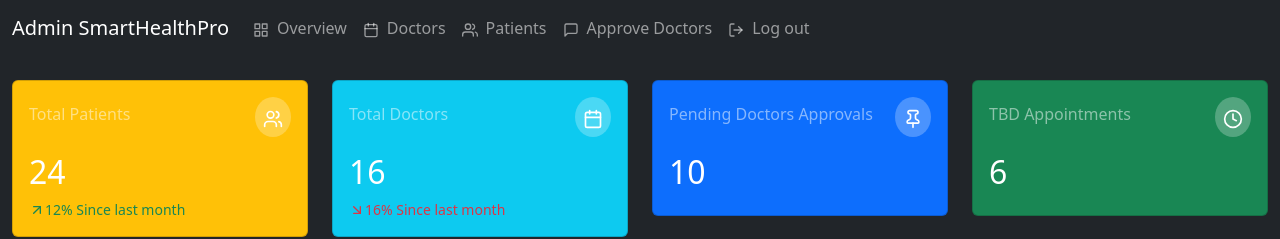
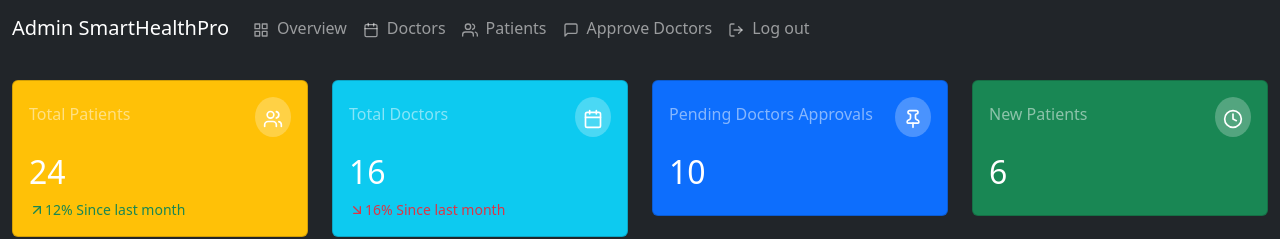
Before and after one commit to hassaan871/smarthealthpro-web, a React (Create React App) app: page /admindashboard/overview in a window 1280 px wide. Shown: the top 239 px of the page. Built offline with nearby package versions, Linux system fonts and the light colour scheme.

Commit message:
admin overview minor changes

```diff
--- a/src/module/Admin/AdminOverview.js
+++ b/src/module/Admin/AdminOverview.js
@@ -79,7 +79,7 @@
           <StatCard title="Pending Doctors Approvals" value="10" icon={PinIcon} color="primary" />
         </div>
         <div className="col-12 col-sm-6 col-lg-3">
-          <StatCard title="TBD Appointments" value="6" icon={Clock} color="success" />
+          <StatCard title="New Patients" value="6" icon={Clock} color="success" />
         </div>
       </div>
 
```
